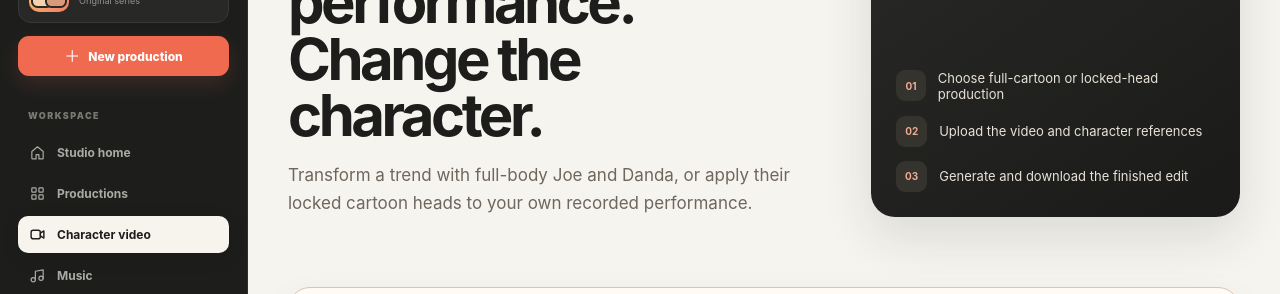
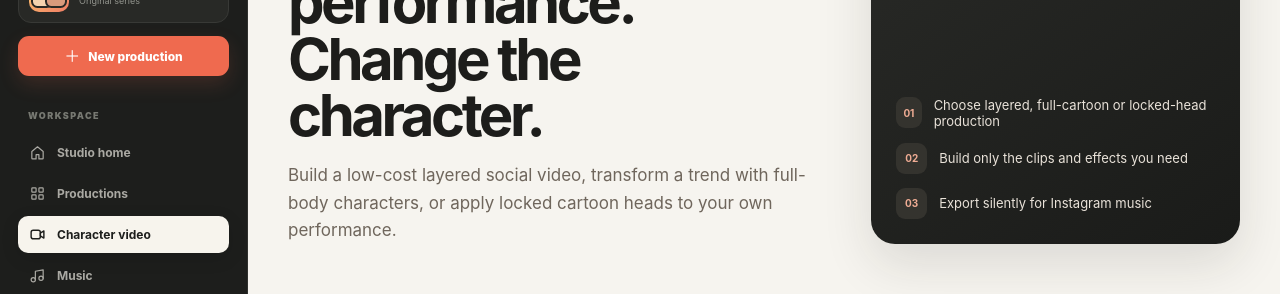
Before and after one commit to retroservices1121/relations, a Next.js app: page /recorded in a window 1280 px wide. Shown: the part 157-451 px from the top of the page. Built offline with nearby package versions, Linux system fonts and the light colour scheme.

Commit message:
Add layered social video workflow

```diff
--- a/app/recorded/page.tsx
+++ b/app/recorded/page.tsx
@@ -1,4 +1,5 @@
 import CartoonFaceWorkspace from "@/components/CartoonFaceWorkspace";
+import LayeredSocialPanel from "@/components/LayeredSocialPanel";
 import TrendRemakePanel from "@/components/TrendRemakePanel";
 import StudioShell from "@/components/StudioShell";
 import styles from "./recorded.module.css";
@@ -12,20 +13,21 @@ export default function RecordedVideoPage() {
             <span className={styles.kicker}>Recorded performance workflow</span>
             <h1>Keep the performance.<br />Change the character.</h1>
             <p>
-              Transform a trend with full-body Joe and Danda, or apply their locked
-              cartoon heads to your own recorded performance.
+              Build a low-cost layered social video, transform a trend with full-body
+              characters, or apply locked cartoon heads to your own performance.
             </p>
           </div>
           <aside className={styles.heroCard}>
             <span>How this build works</span>
             <ol>
-              <li><b>01</b> Choose full-cartoon or locked-head production</li>
-              <li><b>02</b> Upload the video and character references</li>
-              <li><b>03</b> Generate and download the finished edit</li>
+              <li><b>01</b> Choose layered, full-cartoon or locked-head production</li>
+              <li><b>02</b> Build only the clips and effects you need</li>
+              <li><b>03</b> Export silently for Instagram music</li>
             </ol>
           </aside>
         </header>
 
+        <LayeredSocialPanel />
         <TrendRemakePanel />
         <CartoonFaceWorkspace />
       </div>
```
